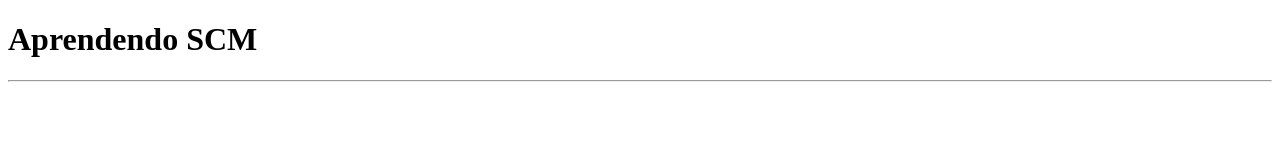
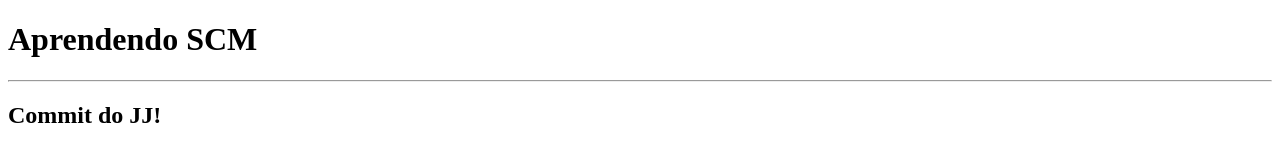
Before and after one commit to erikakuo/scm, a plain HTML site: page index.html in a window 1280 px wide. Drawn offline with Linux system fonts and the light colour scheme.

Commit message:
Adicionei meu nome

```diff
--- a/index.html
+++ b/index.html
@@ -9,6 +9,7 @@
 <body>
     <h1>Aprendendo SCM</h1>
     <hr>
+    <h2>Commit do JJ!</h2>
 
 </body>
 </html>
```
